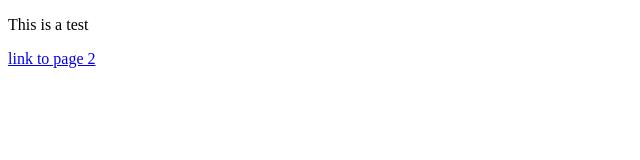
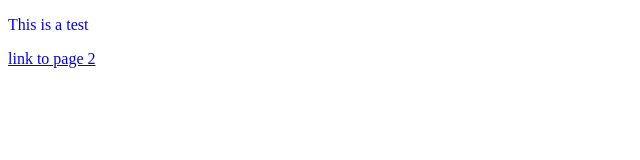
Before and after one commit to S2215137/S2215137.github.io, a plain HTML site: page index.html in a window 1280 px wide. Shown: the full height of the page, 0-640 px from the left. Drawn offline with Linux system fonts and the light colour scheme.

Commit message:
Added stylesheet for home page

```diff
--- a/index.html
+++ b/index.html
@@ -5,6 +5,7 @@
     <meta http-equiv="X-UA-Compatible" content="IE=edge">
     <meta name="viewport" content="width=device-width, initial-scale=1.0">
     <title>Document</title>
+    <link rel="stylesheet" href="style-home.css">
 </head>
 <body>
     <p>This is a test</p>
--- /dev/null
+++ b/style-home.css
@@ -0,0 +1,4 @@
+body {
+    font-weight: 500;
+    color: blue;
+}
```
